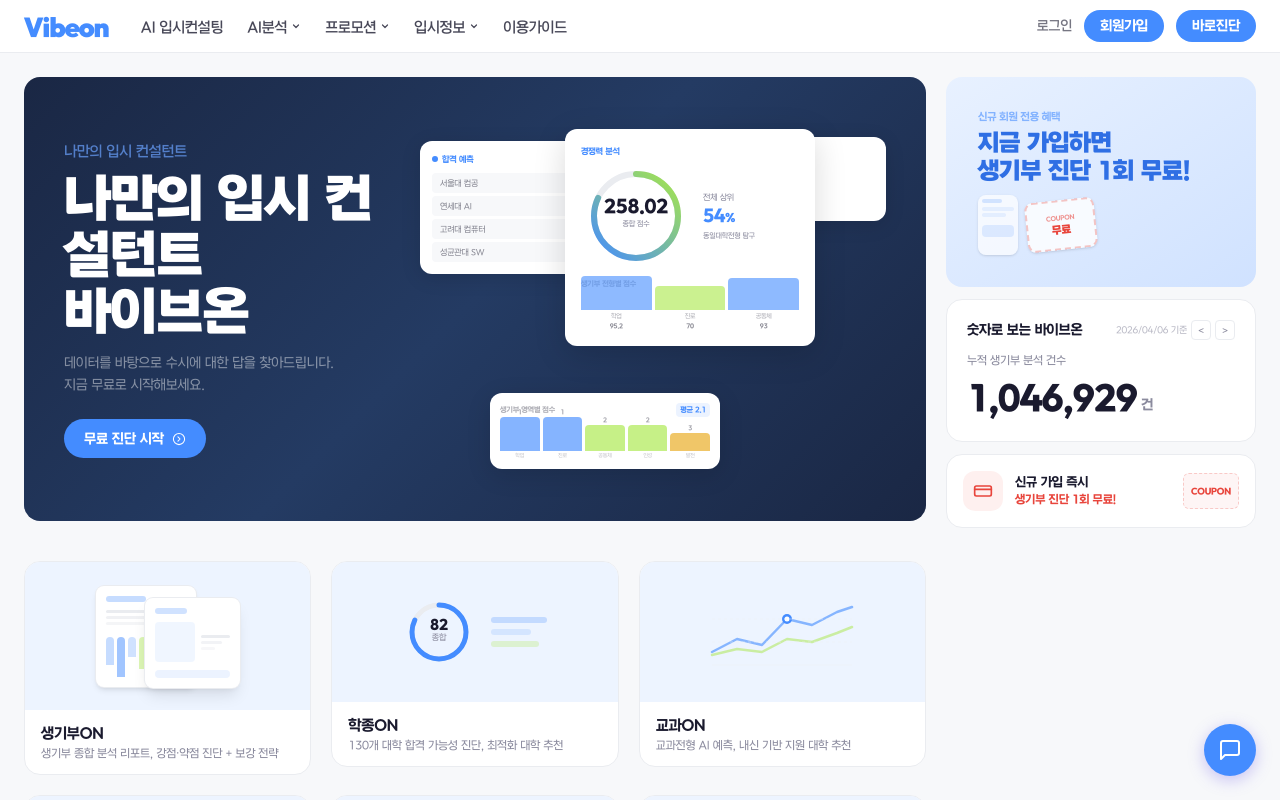
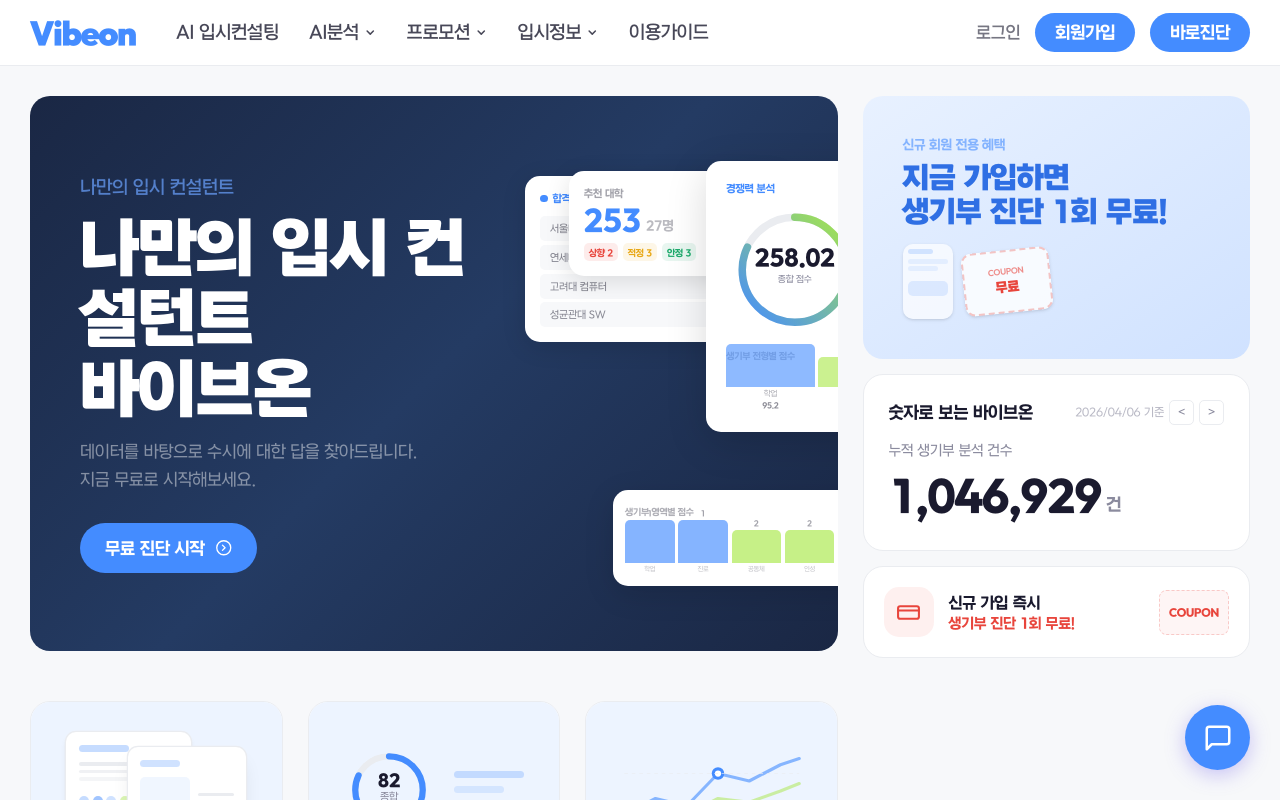
Before and after one commit to INNO-HI-Inc/hi-university, a Next.js app: page /admission-consulting/ in a window 1280 px wide. Shown: the top 800 px of the page. Built offline with nearby package versions, Linux system fonts and the light colour scheme.

Commit message:
Scale up entire UI by 25% via zoom

```diff
--- a/src/app/globals.css
+++ b/src/app/globals.css
@@ -30,7 +30,7 @@
   --color-blue: #448CFF;
 }
 
-html { scroll-behavior: smooth; }
+html { scroll-behavior: smooth; zoom: 1.25; }
 
 body {
   font-family: "A2G", -apple-system, BlinkMacSystemFont, system-ui, sans-serif;
```
Also changed, not shown: 48 other files (tests, documents, lock files or other folders).
